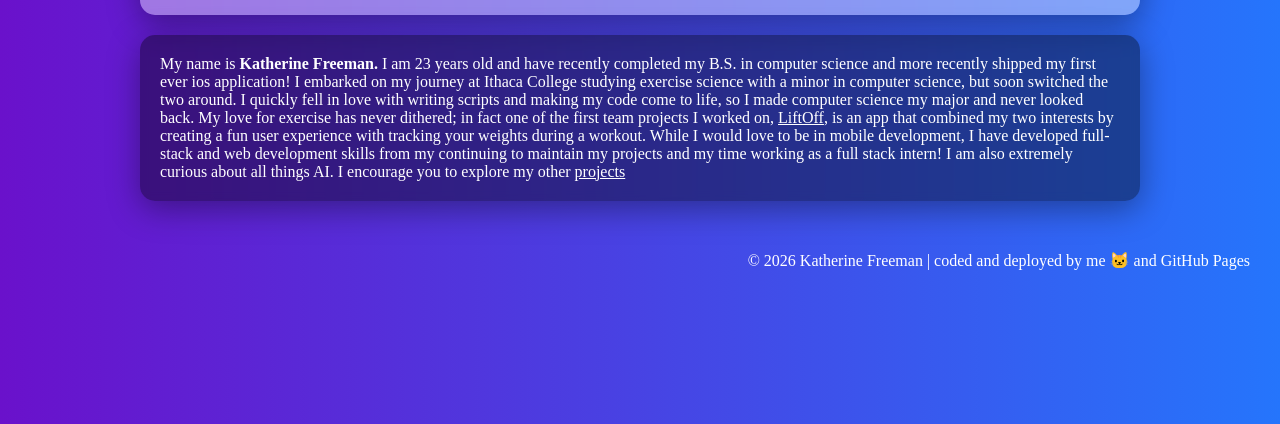
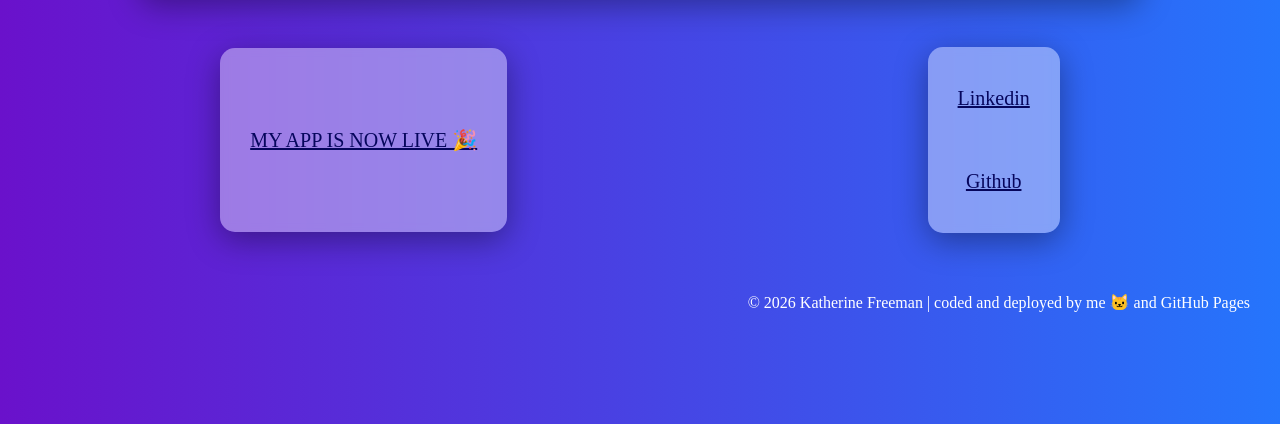
Before and after one commit to kfreeman000/KatsSite, a plain HTML site: page index.html in a window 1280 px wide. Shown: the part 397-821 px from the top of the page. Drawn offline with Linux system fonts and the light colour scheme.

Commit message:
home page rearrange

```diff
--- a/index.html
+++ b/index.html
@@ -12,12 +12,7 @@
         <div id="ripple"></div>
 
         <h1>Thanks for dropping in. Take a look around.</h1>
-        <br>
-        <br>
-        <h2><a href="https://apps.apple.com/us/app/liftoff-compound-tracker/id6763985634">MY APP IS NOW LIVE 🎉</a></h2>
-        <h2>Quick Links <span id="arrow">⬇️</span></h2>
-        <h3><a href="https://www.linkedin.com/in/katherine-freeman-6517632a5/">linkedin</a>
-            <a href=https://github.com/kfreeman000>github</a></h3>
+
 
         <nav>
             <ul>
@@ -40,6 +35,20 @@
 
         </main>
 
+
+    <div class="homeBottom">
+        <nav class="homeBottomNav">
+            <a id="homeBottomLinks" href="https://apps.apple.com/us/app/liftoff-compound-tracker/id6763985634">MY APP IS NOW LIVE 🎉</a>
+        </nav>
+
+        <nav class="homeBottomNav2">
+
+            <a id="homeBottomLinks" href="https://www.linkedin.com/in/katherine-freeman-6517632a5/">Linkedin</a>
+            <a id="homeBottomLinks" href=https://github.com/kfreeman000>Github</a>
+
+        </nav>
+    </div>
+
         <footer>
             © 2026 Katherine Freeman | coded and deployed by me 🐱 and GitHub Pages
         </footer>
--- a/styles.css
+++ b/styles.css
@@ -13,6 +13,59 @@
     color: white
 }
 
+.homeBottom {
+    align-items: center;
+    padding: 10px;
+    display: flex;
+    justify-content: space-between;
+    flex-wrap: wrap;
+}
+
+.homeBottomNav {
+    display: flex;
+    flex-direction: column;
+    font-size: 20px;
+    color: white;
+    align-items: center;
+    justify-content: space-around;
+    list-style-type: none;
+    padding-top: 50px;
+    padding-bottom: 50px;
+    background: rgba(255, 255, 255, 0.4);
+    border-radius: 15px; /* Slightly rounded corners for the box */
+    box-shadow: 0 8px 32px 0 rgba(0, 0, 0, 0.37); /* The shadow effect */
+    backdrop-filter: blur(4px);
+    -webkit-backdrop-filter: blur(4px); /* For Safari support */
+    max-width: 960px; /* Limit the maximum width of your content box for readability */
+    margin: 20px auto; /* Center the box horizontally and add some top/bottom margin */
+}
+
+.homeBottomNav2 {
+    display: flex;
+    flex-direction: column;
+    font-size: 20px;
+    color: white;
+    align-items: center;
+    justify-content: space-around;
+    list-style-type: none;
+    padding-top: 10px;
+    padding-bottom: 10px;
+    background: rgba(255, 255, 255, 0.4);
+    border-radius: 15px; /* Slightly rounded corners for the box */
+    box-shadow: 0 8px 32px 0 rgba(0, 0, 0, 0.37); /* The shadow effect */
+    backdrop-filter: blur(4px);
+    -webkit-backdrop-filter: blur(4px); /* For Safari support */
+    max-width: 960px; /* Limit the maximum width of your content box for readability */
+    margin: 20px auto; /* Center the box horizontally and add some top/bottom margin */
+}
+
+
+
+#homeBottomLinks {
+    text-align: center;
+    color: rgb(6, 6, 92);
+    padding: 30px;
+}
 
 
 footer {
```
Also changed, not shown: contact.html (+1 -1 lines).
